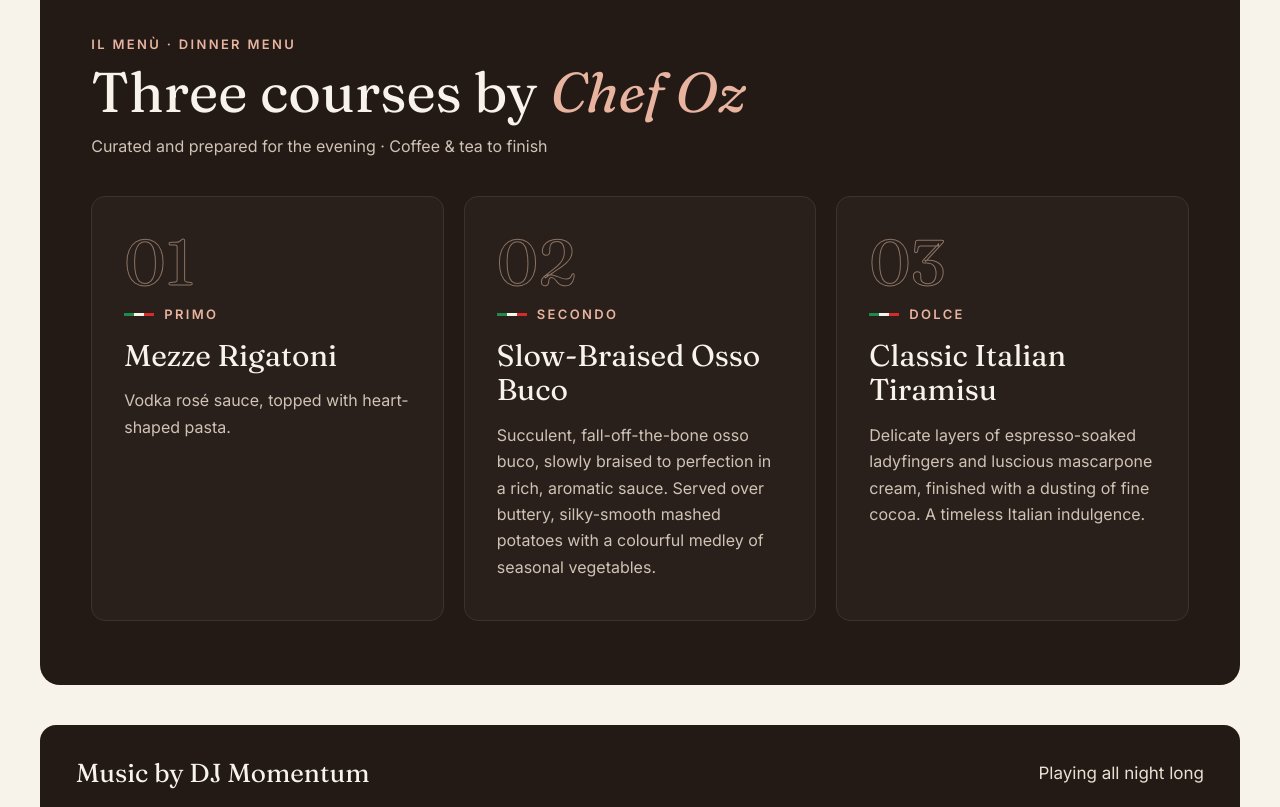
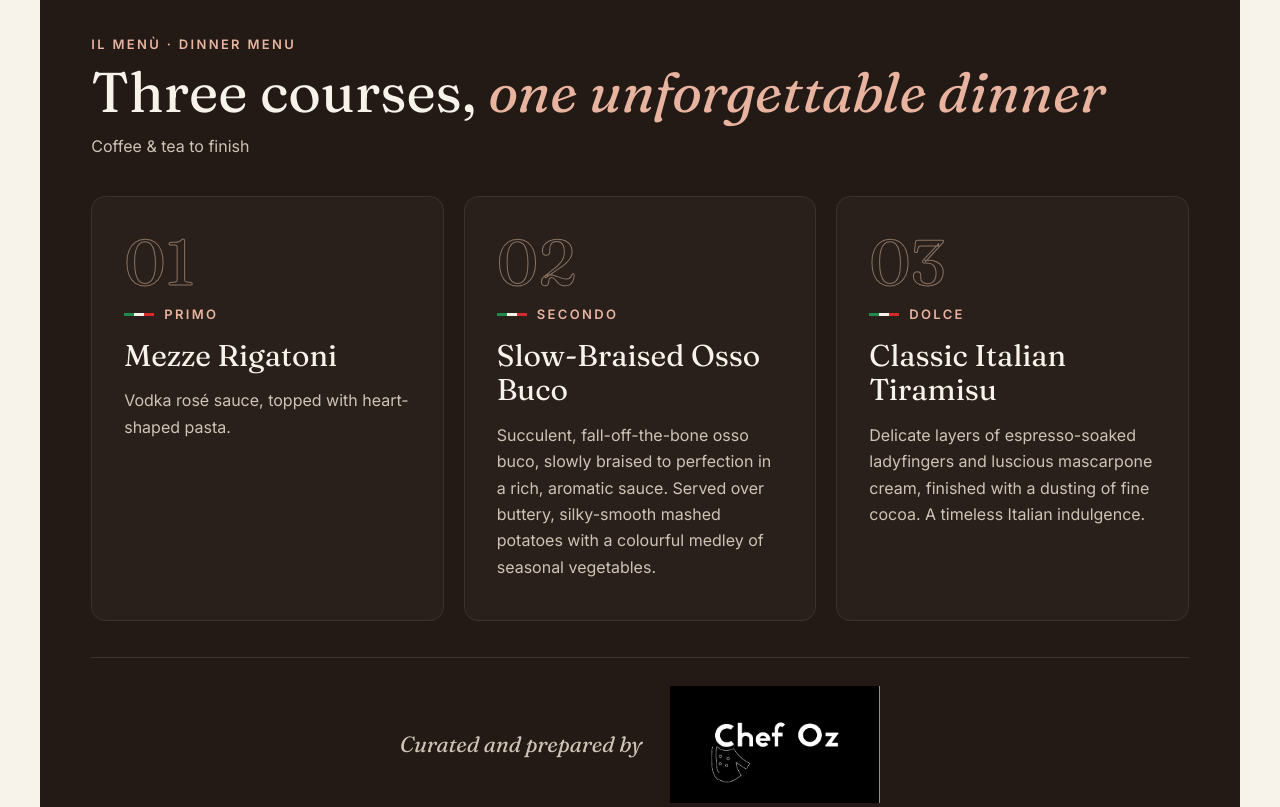
Before and after one commit to colinzappia/heartoflittleitaly, a plain HTML site: page index.html in a window 1280 px wide. Shown: the part 2340-3147 px from the top of the page. Drawn offline with Linux system fonts and the light colour scheme.

Commit message:
Update index.html

```diff
--- a/index.html
+++ b/index.html
@@ -131,9 +131,9 @@ img{max-width:100%}
 <div style="display: flex; flex-wrap: wrap; justify-content: space-between; align-items: flex-end; gap: 12px 32px">
 <div style="display: flex; flex-direction: column; gap: 8px">
 <span style="font-size: 13px; font-weight: 600; letter-spacing: 0.18em; text-transform: uppercase; color: #E8B4A0">Il menù · Dinner menu</span>
-<h3 style="margin: 0; font-family: Fraunces, Georgia, serif; font-weight: 400; font-size: clamp(2.25rem, 4.5vw, 3.5rem); line-height: 1.05; color: #F8F3EA">Three courses by <em style="color: #E8B4A0">Chef Oz</em></h3>
+<h3 style="margin: 0; font-family: Fraunces, Georgia, serif; font-weight: 400; font-size: clamp(2.25rem, 4.5vw, 3.5rem); line-height: 1.05; color: #F8F3EA">Three courses, <em style="color: #E8B4A0">one unforgettable dinner</em></h3>
 </div>
-<span style="font-size: 16px; color: #CFC3B5">Curated and prepared for the evening · Coffee &amp; tea to finish</span>
+<span style="font-size: 16px; color: #CFC3B5">Coffee &amp; tea to finish</span>
 </div>
 <div style="display: grid; grid-template-columns: repeat(auto-fit, minmax(280px, 1fr)); gap: 20px">
 <article style="position: relative; padding: 36px 32px 40px; border: 1px solid #3D322C; border-radius: 14px; background: #2A201B; display: flex; flex-direction: column; gap: 14px; overflow: hidden">
@@ -152,6 +152,10 @@ img{max-width:100%}
 <h4 style="position: relative; margin: 0; font-family: Fraunces, Georgia, serif; font-weight: 400; font-size: 30px; line-height: 1.15; color: #F8F3EA">Classic Italian Tiramisu</h4>
 <p style="position: relative; margin: 0; font-size: 16px; line-height: 1.65; color: #CFC3B5">Delicate layers of espresso-soaked ladyfingers and luscious mascarpone cream, finished with a dusting of fine cocoa. A timeless Italian indulgence.</p>
 </article>
+</div>
+<div style="display: flex; flex-wrap: wrap; align-items: center; justify-content: center; gap: 12px 28px; padding-top: 28px; border-top: 1px solid #3D322C">
+<span style="font-family: Fraunces, Georgia, serif; font-style: italic; font-size: 22px; color: #CFC3B5">Curated and prepared by</span>
+<img src="images/chef-oz.png" alt="Chef Oz" style="display: block; width: 210px; max-width: 70vw; height: auto">
 </div>
 </div>
 <div style="background: #231A16; color: #F8F3EA; border-radius: 16px; padding: 28px 36px; display: flex; flex-wrap: wrap; gap: 8px 24px; align-items: center; justify-content: space-between">
```
